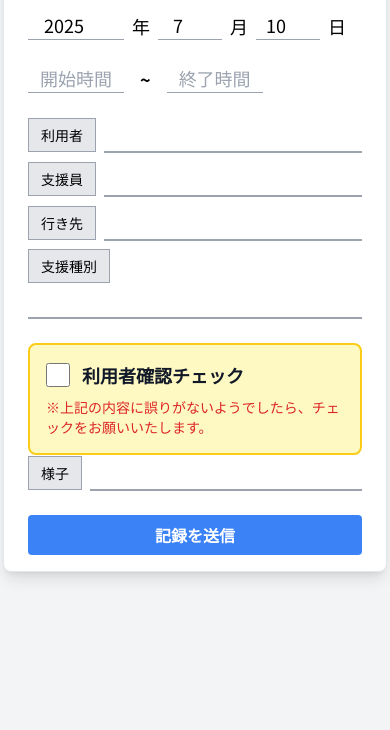
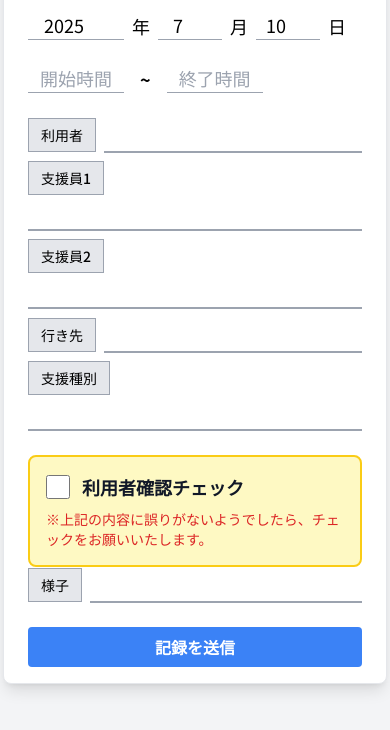
Before and after one commit to Bjork999/tumiki-recorder, a plain HTML site: page mobility_support_record.html in a window 390 px wide. Shown: the part 92-822 px from the top of the page. Drawn offline with nearby package versions, Linux system fonts and the light colour scheme.

Commit message:
Update mobility support record form with improved functionality

```diff
--- a/mobility_support_record.html
+++ b/mobility_support_record.html
@@ -13,7 +13,7 @@
 </head>
 <body class="bg-gray-100 py-4">
     <div class="w-full max-w-sm bg-white p-6 shadow-lg rounded-lg border border-gray-200 mx-auto py-4">
-        <form id="recordForm" method="POST" action="https://script.google.com/macros/s/AKfycbwUM1PK_RYXbxEizau5qadUOSRkeqizH3SF7LLf5KVDHgIraWa2hvQudd2ubkF_rsaC/exec">
+        <form id="recordForm" method="POST" action="https://script.google.com/macros/s/AKfycbzXeLhw1OnHuKXOtrpwkyyDWxGr5F1lr7UxPK3wN4-VMMq9rqzbrzvrCheQhqkG6Jj7/exec">
         <div class="border border-gray-400 p-2 text-center mb-6">
             <h1 class="text-xl font-bold tracking-widest">移動支援記録表</h1>
         </div>
@@ -72,10 +72,10 @@
             </datalist>
         </div>
 
-        <!-- Supporter Input -->
+        <!-- Supporter 1 Input -->
         <div class="mb-2 flex flex-wrap items-center">
-            <label class="block text-sm font-medium bg-gray-200 px-3 py-1.5 inline-block border border-gray-400 mr-2" for="supporter-input">支援員</label>
-            <input list="supporters" id="supporter-input" name="supporter" class="mt-1 flex-1 border-b-2 border-gray-400 h-8 px-2" required>
+            <label class="block text-sm font-medium bg-gray-200 px-3 py-1.5 inline-block border border-gray-400 mr-2" for="supporter1-input">支援員1</label>
+            <input list="supporters" id="supporter1-input" name="supporter1" class="mt-1 flex-1 border-b-2 border-gray-400 h-8 px-2" required>
             <datalist id="supporters">
                 <option value="入江隆浩"></option>
                 <option value="和田真由美"></option>
@@ -98,6 +98,12 @@
                 <option value="夏原真咲代"></option>
                 <option value="藤田梓平"></option>
             </datalist>
+        </div>
+
+        <!-- Supporter 2 Input -->
+        <div class="mb-2 flex flex-wrap items-center">
+            <label class="block text-sm font-medium bg-gray-200 px-3 py-1.5 inline-block border border-gray-400 mr-2" for="supporter2-input">支援員2</label>
+            <input list="supporters" id="supporter2-input" name="supporter2" class="mt-1 flex-1 border-b-2 border-gray-400 h-8 px-2">
         </div>
 
         <!-- Destination Input -->
```
